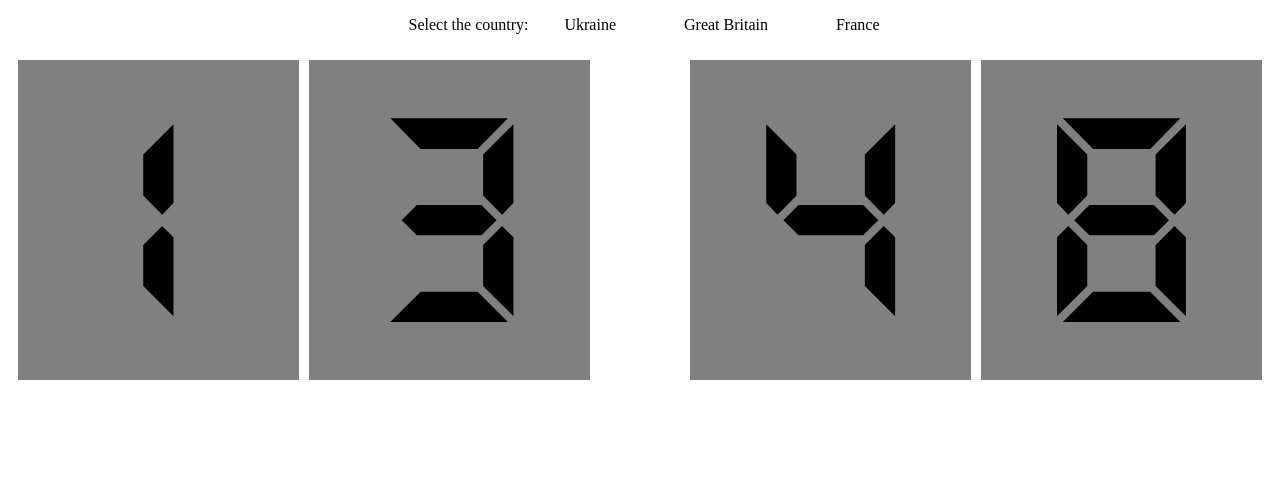
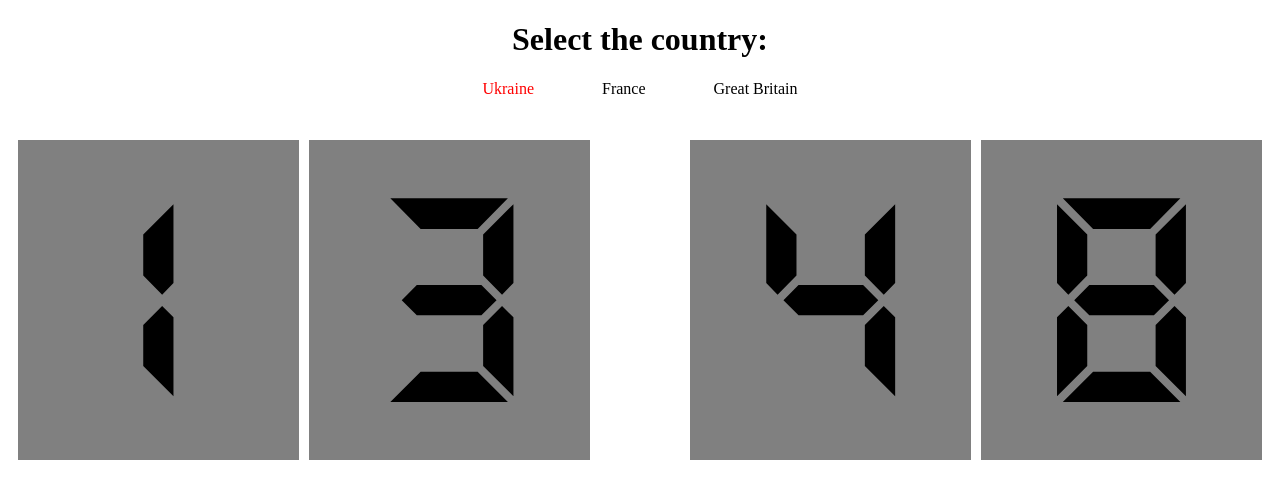
Before and after one commit to tatarintseva/digital-clock, a plain HTML site: page index.html in a window 1280 px wide. Drawn offline with Linux system fonts and the light colour scheme.

Commit message:
Form for country selection has been added

```diff
--- a/clock.css
+++ b/clock.css
@@ -54,12 +54,25 @@ body{
 	animation-duration:1s;
 }
 
-.country {
-	list-style-type: none;
+.country{
+	display:block;
+	position: relative;
 	text-align: center;
 }
+.country .country-selector{
+	display:inline-block;
+	margin:0em 2em 2em;
+}
 
-.country .flag {
-	display:inline;
-	margin:0 2em;
+.country input[type="radio"]{
+	display:none;
 }
+
+.country input[type="radio"] ~ label{
+	color:black;
+	cursor:pointer;
+}
+
+.country input[type="radio"]:checked ~ label{
+	color:red;
+}
--- a/index.html
+++ b/index.html
@@ -8,13 +8,21 @@
 
     </head>
     <header>
-        <nav>
-            <ul class="country"> Select the country:
-                <li class="flag flag-ua">Ukraine</li>
-                <li class="flag flag-gb">Great Britain</li>
-                <li class="flag flag-fr">France</li>
-            </ul>
-        </nav>
+        <form class="country">
+            <h1> Select the country: </h1>
+            <div class="country-selector">
+                <input type="radio" name="country-name" id="Ukr" checked>
+                <label for="Ukr">Ukraine</label>
+            </div>
+            <div class="country-selector">
+                <input type="radio" name="country-name" id="Fr">
+                <label for="Fr">France</label>
+            </div>
+            <div class="country-selector">
+                <input type="radio" name="country-name" id="Gb">
+                <label for="Gb">Great Britain</label>
+            </div>
+        </form>
     </header>
     <body>
         <main class="blocks">
```
